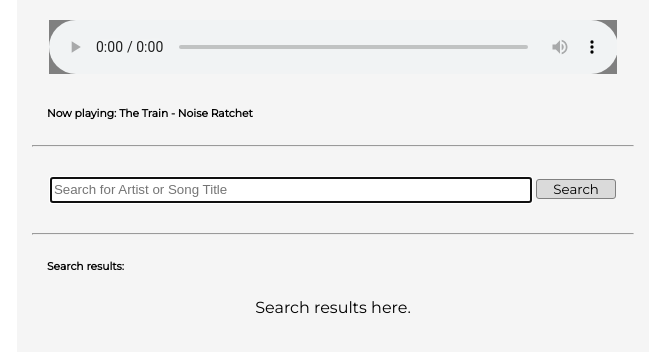
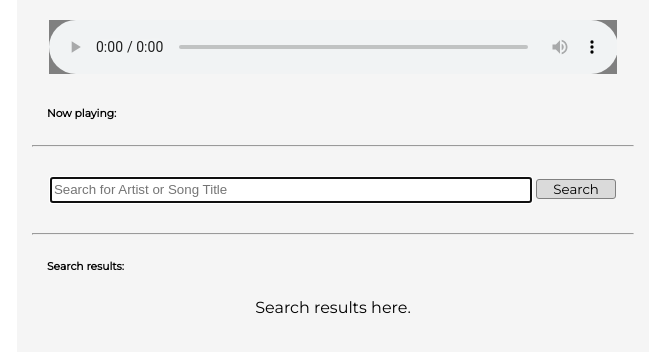
Before and after one commit to adamtjones/musicapp, a website: page index.html in a window 1280 px wide. Shown: the part 80-432 px from the top of the page, without its empty margins (307-972 px from the left). Drawn offline with nearby package versions, Linux system fonts and the light colour scheme.

Commit message:
homework feedback

```diff
--- a/index.html
+++ b/index.html
@@ -14,7 +14,7 @@
 			<div class="player">
 				<h1><audio controls src="http://api.soundcloud.com/tracks/224539449/stream?client_id=03e4633e2d85874a921380e47cac705d" preload="auto" class="dallas"></audio></h1>
 			</div>
-				<h6>Now playing: The Train - Noise Ratchet</h6>
+				<h6>Now playing: </h6>
 	<hr/>
 			<div class="search">
 				<form><input class="userSearch" type="text" placeholder="Search for Artist or Song Title" ></input>
```
